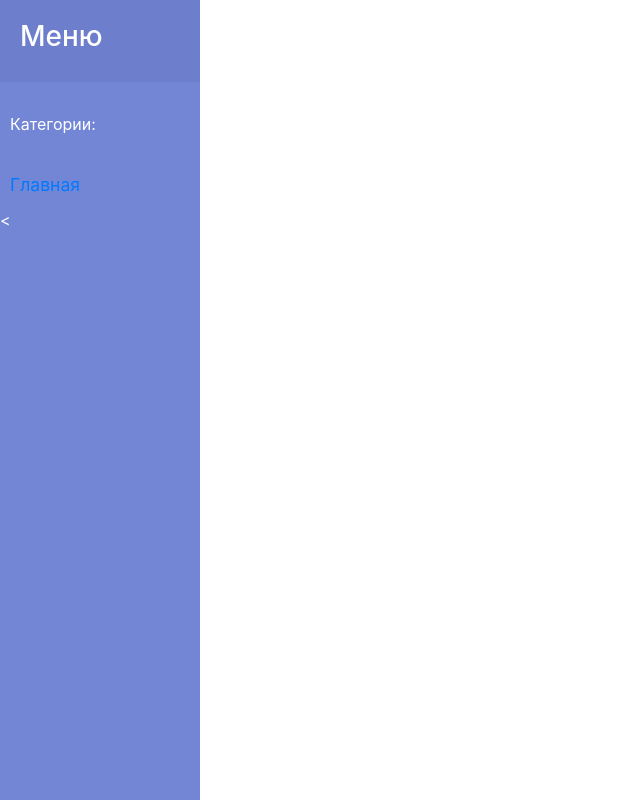
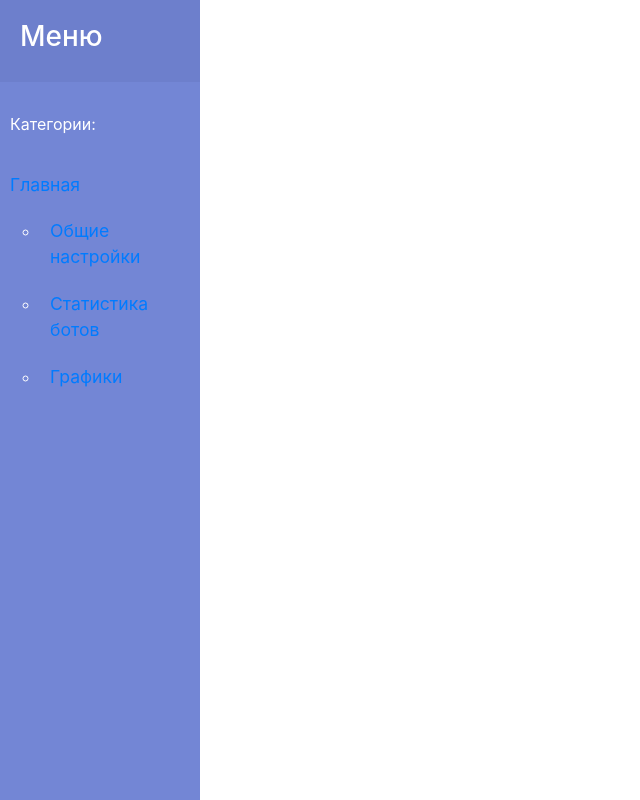
Before and after one commit to AllVoll/bots1, a Flask app: page / in a window 1280 px wide. Shown: the whole page, without its empty margins (0-640 px from the left). Run offline with Flask 2, Linux system fonts and the light colour scheme; some libraries are stand-ins or nearby versions.

Commit message:
Update index.html

```diff
--- a/BOTS/templates/index.html
+++ b/BOTS/templates/index.html
@@ -79,4 +79,12 @@
           <a href="#">Главная</a>
         </li>
         <li>
-          <
+<!-- Sidebar -->
+<div class="sidebar">
+  <ul>
+      <li><a href="#">Общие настройки</a></li>
+      <li><a href="#">Статистика ботов</a></li>
+      <li><a href="#">Графики</a></li>
+  </ul>
+</div>
+<!-- End Sidebar -->
```
